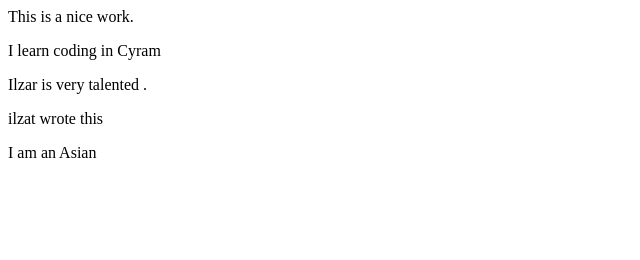
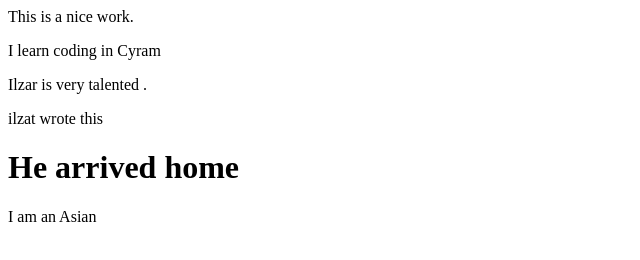
Before and after one commit to hahmadyar/hahmadyar-repository-github, a plain HTML site: page index.html in a window 1280 px wide. Shown: the whole page, without its empty margins (0-640 px from the left). Drawn offline with Linux system fonts and the light colour scheme.

```diff
--- a/index.html
+++ b/index.html
@@ -17,6 +17,9 @@
     <label>Ilzar is very talented . </label>
     <p>ilzat wrote this</p>
 
+
+    <h1> He arrived home</h1>
+
     <label> I am an Asian </label>
 </body>
 
```
